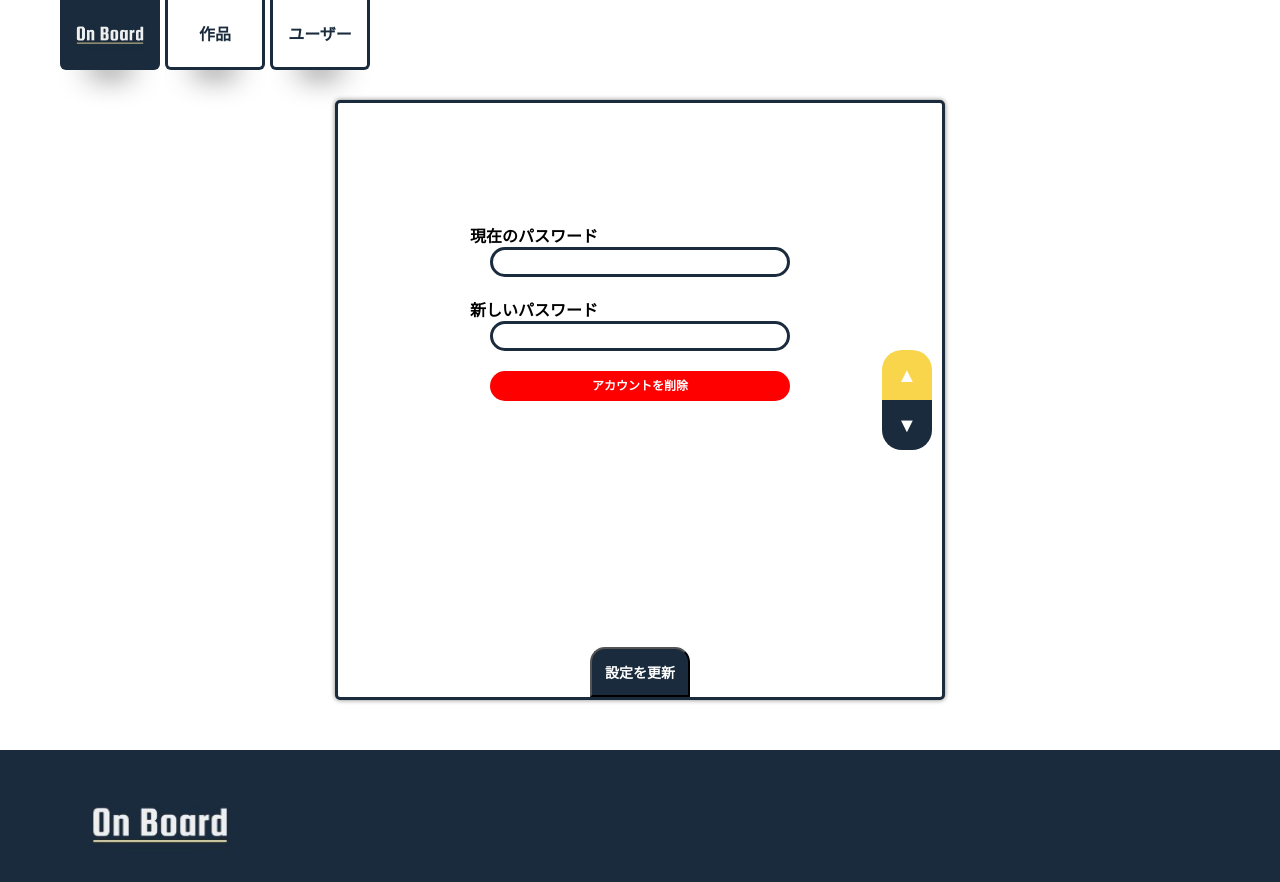
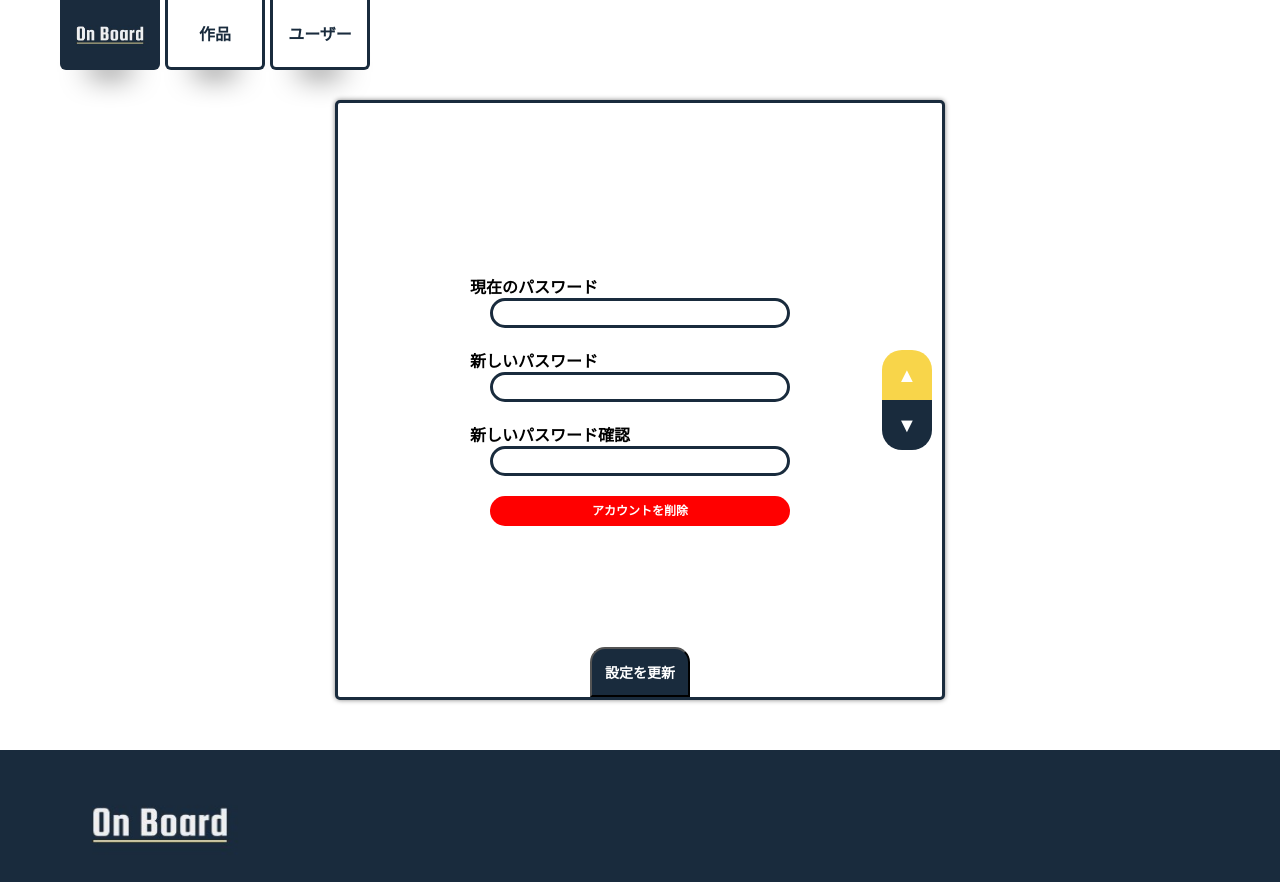
Before and after one commit to HAGARIHAYATO/On-Board, a Nuxt app in the folder client/: page /config in a window 1280 px wide. Shown: the top 882 px of the page. Built offline with nearby package versions, Linux system fonts and the light colour scheme; no server answers.

Commit message:
パスワード確認&&valcheck追加

```diff
--- a/client/pages/config.vue
+++ b/client/pages/config.vue
@@ -60,6 +60,10 @@
             <label for="new-password">新しいパスワード</label>
             <input name="new-password" type="password" v-model="user.newPass" />
           </p>
+          <p>
+            <label for="new-password">新しいパスワード確認</label>
+            <input name="new-password" type="password" v-model="user.newPassConfirm" />
+          </p>
           <p class="deleteModalBtn" @click="openDeleteModal">アカウントを削除</p>
         </div>
         <div class="form__transform">
@@ -107,6 +111,7 @@ export default {
         email: "",
         password: "",
         newPass: "",
+        newPassConfirm: "",
         github: "",
       },
       APIURL: "",
@@ -178,6 +183,10 @@ export default {
         if (this.user.password === "" || this.user.newPass === "") {
           const empty = "パスワードは必須です。"
           this.errors.push(empty)
+        }
+        if (this.user.newPass !== this.user.newPassConfirm) {
+          const check = "新しいパスワードを確認してください。"
+          this.errors.push(check)
         }
       }
     },
@@ -408,6 +417,7 @@ textarea,
   }
 }
 .file-wrapper {
+  position: relative;
   display: flex;
   height: 80px;
   & img {
@@ -440,8 +450,11 @@ textarea,
   }
 }
 .secret__form {
+  position: absolute;
+  top: 50%;
+  left: 50%;
+  transform: translate(-50%, -50%);
   font-weight: bold;
-  padding-top: 100px;
   & p {
     width: 340px;
     margin: 20px auto;
--- a/client/pages/users/_id.vue
+++ b/client/pages/users/_id.vue
@@ -18,7 +18,7 @@
         <div class="user__intro">{{ user.Introduction }}</div>
         <h2>Works</h2>
         <works :works="returnWorks" :isSearch="false" />
-        <pagenate :page="page" @goPrev="goPrev()" @goNext="goNext()" v-if="this.worksList.length > 0" />
+        <pagenate :page="page" @goPrev="goPrev()" @goNext="goNext()" v-if="this.works && this.works.length > 6" />
       </div>
       <Git-Hub-Field :hubs="hubs" :ghUser="ghUser" v-if="hubs.length > 0"/>
     </div>
@@ -175,7 +175,7 @@ export default {
   background-color: white;
   border-radius: 10px;
   border: solid .5px lightgrey;
-  padding: 2%;
+  padding: 2% 2% 3% 2%;
   & h2 {
     margin: 0 10px 10px 10px;
     color: #192b3d;
```
